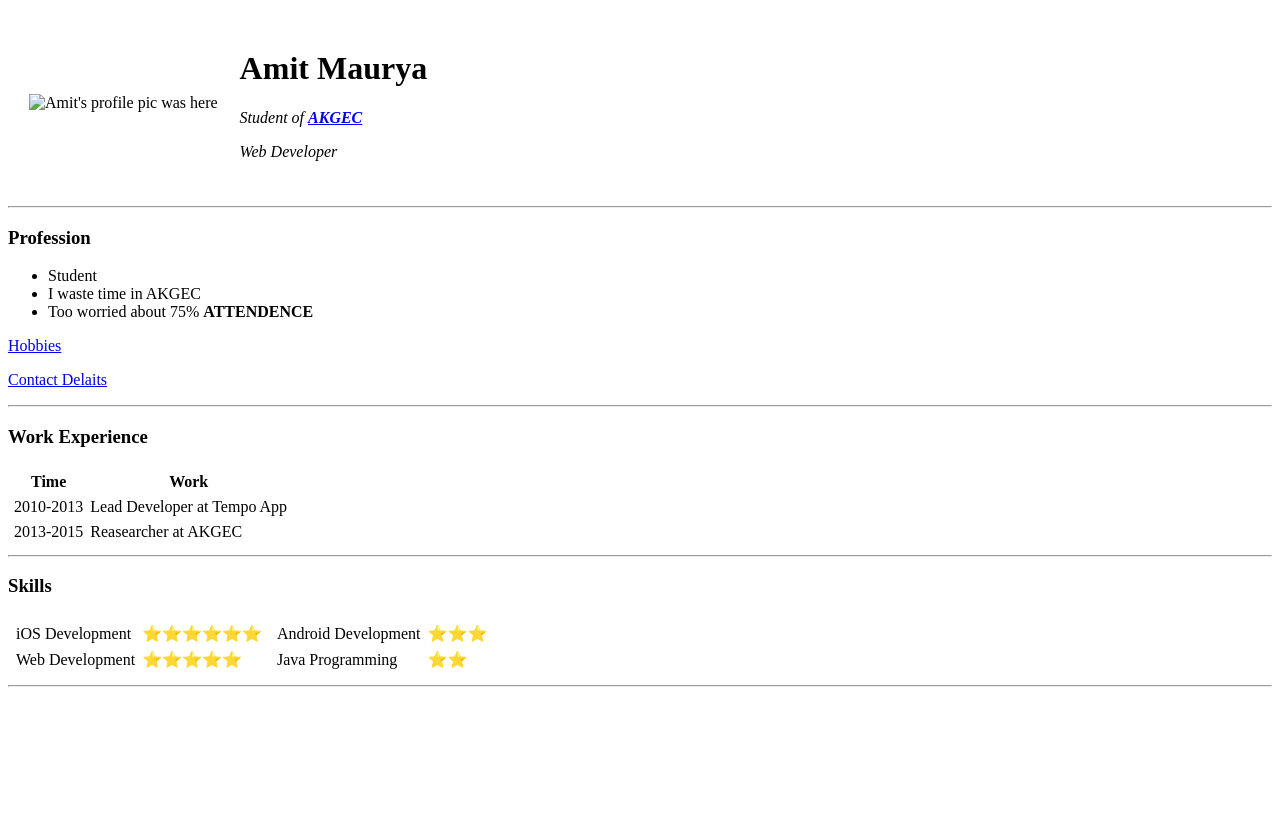
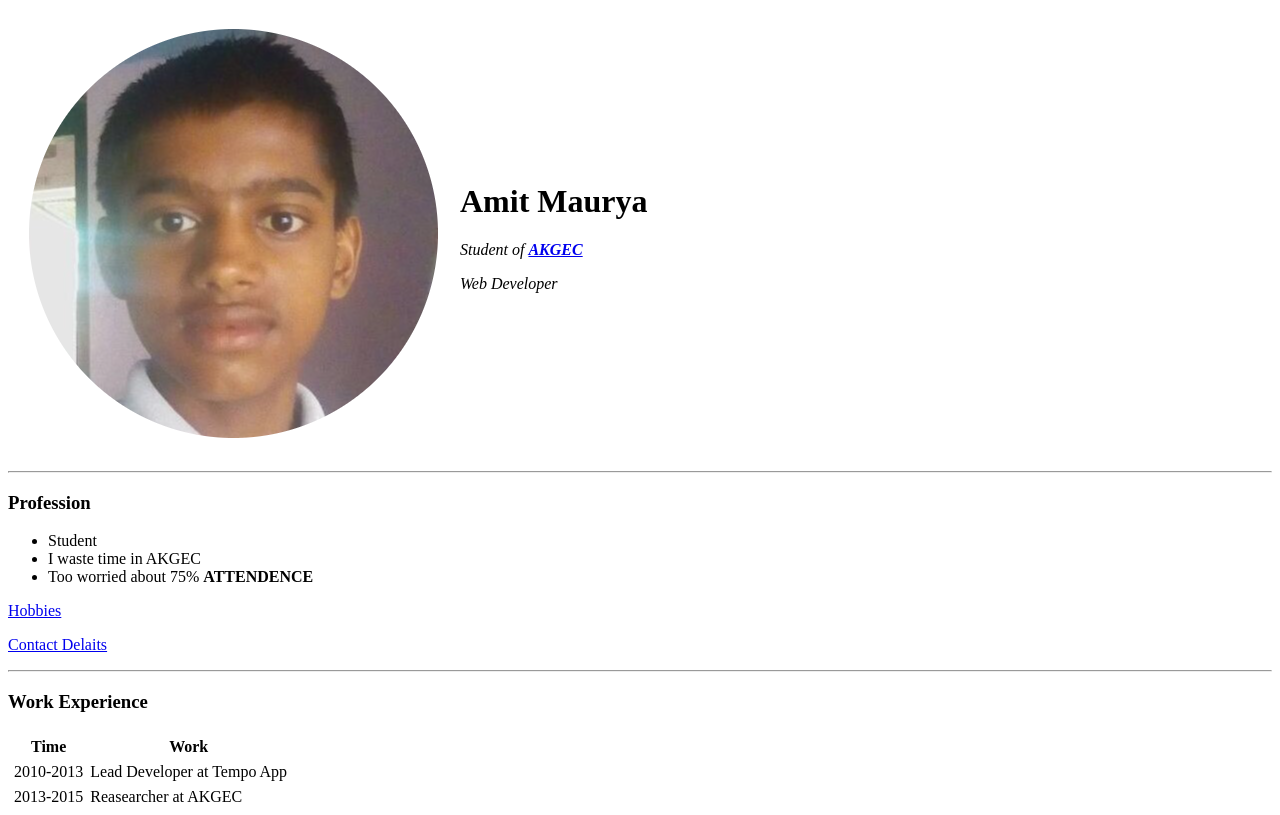
Before and after one commit to Amit-15000/CV, a plain HTML site: page index.html in a window 1280 px wide. Shown: the top 815 px of the page. Drawn offline with Linux system fonts and the light colour scheme.

Commit message:
Update index.html

```diff
--- a/index.html
+++ b/index.html
@@ -9,7 +9,7 @@
 <body>
   <table cellspacing="20">
     <tr>
-      <td><img src="images/Amit.png" alt="Amit's profile pic was here"></td>
+      <td><img src="Amit.png" alt="Amit's profile pic was here"></td>
       <td>
         <h1>Amit Maurya</h1>
         <p><em>Student of <strong><a href="https://www.akgec.ac.in/">AKGEC</a></strong></em></p>
```
